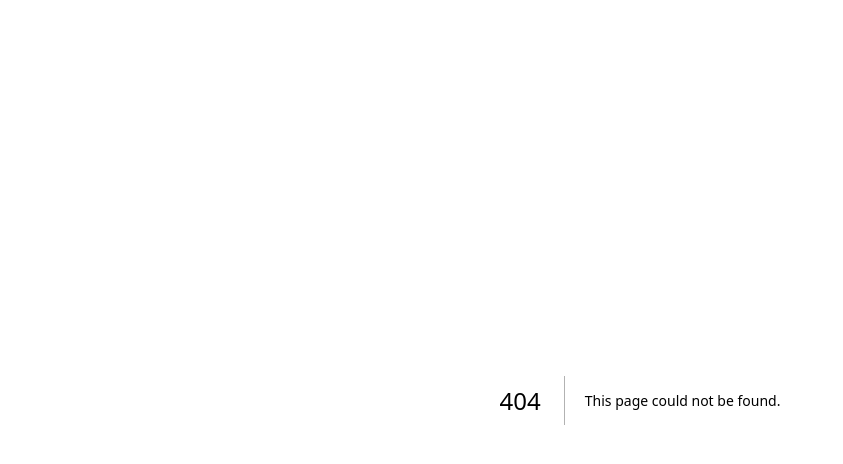
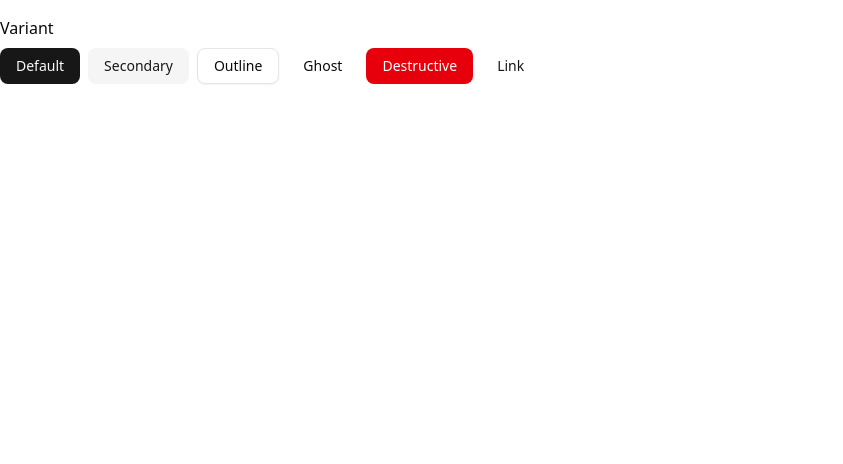
Before and after one commit to Sam1Dz/sam-next-fe, a Next.js app: page /components/general/button in a window 1280 px wide. Before the commit this address had no page. Shown: the top 464 px of the page, without its empty margins (0-843 px from the left). Built offline with nearby package versions, Linux system fonts and the light colour scheme.

Commit message:
Add button component and examples

```diff
--- a/package.json
+++ b/package.json
@@ -12,6 +12,7 @@
     "outdated": "npx npm-check-updates --format group -i"
   },
   "dependencies": {
+    "@radix-ui/react-slot": "^1.2.4",
     "class-variance-authority": "^0.7.1",
     "clsx": "^2.1.1",
     "lucide-react": "^0.562.0",
--- /dev/null
+++ b/src/app/components/general/button/-example/index.tsx
@@ -0,0 +1 @@
+export { ButtonVariant } from './variant';
--- /dev/null
+++ b/src/app/components/general/button/-example/variant.tsx
@@ -0,0 +1,17 @@
+import { Button } from '~/components/ui/core/button';
+
+export function ButtonVariant() {
+  return (
+    <div className="flex flex-col gap-2">
+      <p>Variant</p>
+      <div className="flex flex-row gap-2">
+        <Button>Default</Button>
+        <Button variant="secondary">Secondary</Button>
+        <Button variant="outline">Outline</Button>
+        <Button variant="ghost">Ghost</Button>
+        <Button variant="destructive">Destructive</Button>
+        <Button variant="link">Link</Button>
+      </div>
+    </div>
+  );
+}
--- /dev/null
+++ b/src/app/components/general/button/page.tsx
@@ -0,0 +1,9 @@
+import { ButtonVariant } from './-example';
+
+export default function Page() {
+  return (
+    <div className="flex flex-col gap-4 py-4">
+      <ButtonVariant />
+    </div>
+  );
+}
--- /dev/null
+++ b/src/app/components/layout.tsx
@@ -0,0 +1,13 @@
+import React from 'react';
+
+export default function ComponentsLayout({
+  children,
+}: Readonly<React.PropsWithChildren>) {
+  return (
+    <div className="flex min-h-screen items-center justify-center">
+      <div className="flex min-h-screen w-full max-w-7xl flex-col">
+        {children}
+      </div>
+    </div>
+  );
+}
--- a/src/app/layout.tsx
+++ b/src/app/layout.tsx
@@ -7,9 +7,7 @@
 
 export default function RootLayout({
   children,
-}: Readonly<{
-  children: React.ReactNode;
-}>) {
+}: Readonly<React.PropsWithChildren>) {
   return (
     <html suppressHydrationWarning lang="en">
       <body
--- /dev/null
+++ b/src/components/ui/core/button.tsx
@@ -0,0 +1,62 @@
+import * as React from 'react';
+import { Slot } from '@radix-ui/react-slot';
+import { cva, type VariantProps } from 'class-variance-authority';
+
+import { cn } from '~/lib/utils';
+
+const buttonVariants = cva(
+  "inline-flex items-center justify-center gap-2 whitespace-nowrap rounded-md text-sm font-medium transition-all disabled:pointer-events-none disabled:opacity-50 [&_svg]:pointer-events-none [&_svg:not([class*='size-'])]:size-4 shrink-0 [&_svg]:shrink-0 outline-none focus-visible:border-ring focus-visible:ring-ring/50 focus-visible:ring-[3px] aria-invalid:ring-destructive/20 dark:aria-invalid:ring-destructive/40 aria-invalid:border-destructive",
+  {
+    variants: {
+      variant: {
+        default: 'bg-primary text-primary-foreground hover:bg-primary/90',
+        destructive:
+          'bg-destructive text-white hover:bg-destructive/90 focus-visible:ring-destructive/20 dark:focus-visible:ring-destructive/40 dark:bg-destructive/60',
+        outline:
+          'border bg-background shadow-xs hover:bg-accent hover:text-accent-foreground dark:bg-input/30 dark:border-input dark:hover:bg-input/50',
+        secondary:
+          'bg-secondary text-secondary-foreground hover:bg-secondary/80',
+        ghost:
+          'hover:bg-accent hover:text-accent-foreground dark:hover:bg-accent/50',
+        link: 'text-primary underline-offset-4 hover:underline',
+      },
+      size: {
+        default: 'h-9 px-4 py-2 has-[>svg]:px-3',
+        sm: 'h-8 rounded-md gap-1.5 px-3 has-[>svg]:px-2.5',
+        lg: 'h-10 rounded-md px-6 has-[>svg]:px-4',
+        icon: 'size-9',
+        'icon-sm': 'size-8',
+        'icon-lg': 'size-10',
+      },
+    },
+    defaultVariants: {
+      variant: 'default',
+      size: 'default',
+    },
+  },
+);
+
+function Button({
+  className,
+  variant = 'default',
+  size = 'default',
+  asChild = false,
+  ...props
+}: React.ComponentProps<'button'> &
+  VariantProps<typeof buttonVariants> & {
+    asChild?: boolean;
+  }) {
+  const Comp = asChild ? Slot : 'button';
+
+  return (
+    <Comp
+      className={cn(buttonVariants({ variant, size, className }))}
+      data-size={size}
+      data-slot="button"
+      data-variant={variant}
+      {...props}
+    />
+  );
+}
+
+export { Button, buttonVariants };
--- a/src/styles/globals.css
+++ b/src/styles/globals.css
@@ -119,7 +119,13 @@
   * {
     @apply border-border outline-ring/50;
   }
+
   body {
     @apply bg-background text-foreground;
   }
+
+  button:not(:disabled),
+  [role='button']:not(:disabled) {
+    @apply cursor-pointer;
+  }
 }
```
Also changed, not shown: components.json, 1 other file (tests, documents, lock files or other folders).
